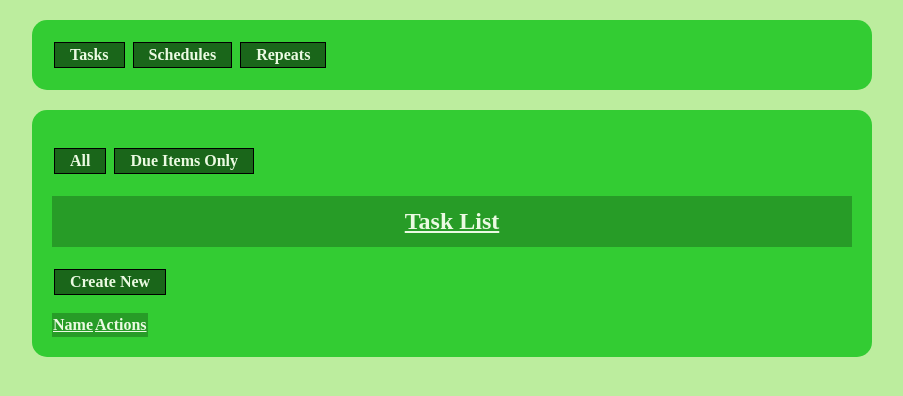
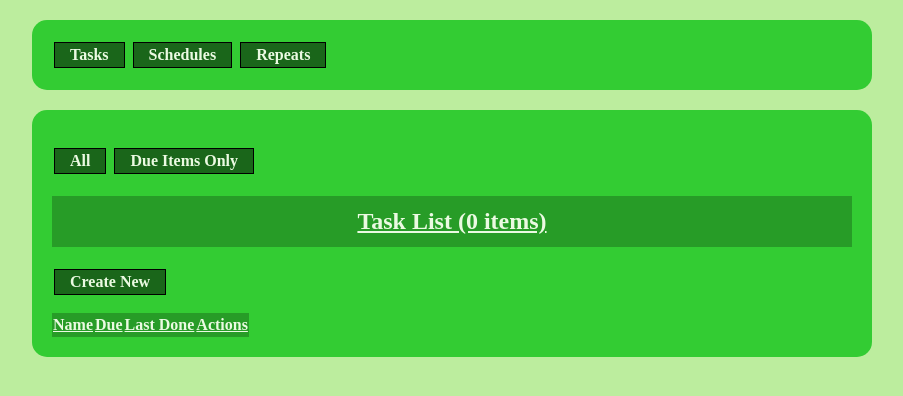
Before and after one commit to snydergd/pmtodo, a Django app: page / in a window 1280 px wide. Shown: the top 396 px of the page, without its empty margins (188-1091 px from the left). Run offline with Django 3.2, Linux system fonts and the light colour scheme; data that the repository does not hold is empty.

Commit message:
added some information to the listings, made things more eye-pleasing

```diff
--- a/todo/main/models.py
+++ b/todo/main/models.py
@@ -33,10 +33,17 @@ class Schedule(models.Model):
 
 class Task(models.Model):
     name = models.CharField('Name of task', max_length=200)
-    desc = models.CharField('What is involved', max_length=300)
+    desc = models.TextField('What is involved', max_length=300, blank=True)
     date_created = models.DateTimeField('Date created', default=timezone.now, blank=True)
     schedules = models.ManyToManyField(Schedule, blank=True)
     next_date = models.DateTimeField('Cached date of next occurance', default=timezone.now, blank=True)
+
+    def last_done(self):
+        completions = self.status_set.filter(complete=True).order_by('-date')
+        if completions.count() > 0:
+            return completions[0].date
+        else:
+            return self.date_created
 
     def next_scheduled_time(self):
         schedules = self.schedules.all()
--- a/todo/main/static/css/main.css
+++ b/todo/main/static/css/main.css
@@ -3,8 +3,9 @@ table {
     border-collapse: collapse;
 }
 table td {
-    padding: 2px 10px;
+    padding: 2px 6px;
     border-bottom: 1px solid black;
+    background-color: #EBFAE2;
 }
 
 h1,h2,h3,h4,h5,h6,th {
@@ -14,6 +15,9 @@ h1,h2,h3,h4,h5,h6,th {
     padding-top: 0.5em;
     padding-bottom: 0.5em;
 }
+h1,h2,h3,h4,h5,h6,th {
+    color: #EBFAE2;
+}
 th {
     padding-top: 0.2em;
     padding-bottom: 0.2em;
@@ -21,6 +25,10 @@ th {
 
 body {
     background-color: #BCED9E;
+}
+
+.bold {
+    font-weight: bold;
 }
 
 #content, #nav {
@@ -40,7 +48,5 @@ body {
     border: 1px solid black;
     display: inline-block;
     margin: 2px;
-}
-a,h1,h2,h3,h4,h5,h6,th {
     color: #EBFAE2;
 }
--- a/todo/main/templates/tasks/list.html
+++ b/todo/main/templates/tasks/list.html
@@ -53,18 +53,22 @@
             <a href="/tasks/" class="button">All</a>
             <a href="/tasks/due.html" class="button">Due Items Only</a>
         </p>
-        <h2>Task List</h2>
+        <h2>Task List ({{ task_list.count }} items)</h2>
         <p>
             <a href="/tasks/modify.html" class="button">Create New</a><br>
         </p>
         <table id="itemList">
             <tr>
                 <th>Name</th>
+                <th>Due</th>
+                <th>Last Done</th>
                 <th>Actions</th>
             </tr>
             {% for task in task_list %}
             <tr id="{{ task.id }}">
                 <td>{{ task.name }}</td>
+                <td>{{ task.next_date|date }}</td>
+                <td>{{ task.last_done|date }}</td>
                 <td>
                     <a href="/tasks/modify.html?id={{ task.pk }}" class="button">Edit</a>
                     <a href="?action=delete&id={{ task.pk }}" class="button delButton">Delete</a>
@@ -73,7 +77,7 @@
             </tr>
             {% endfor %}
             <tr id="completeDialog" style="display:none">
-                <td colspan="2">
+                <td colspan="4">
                     <form action="due.html" method="POST">
                         {% csrf_token %}
                         {{ statForm }}
--- a/todo/main/views.py
+++ b/todo/main/views.py
@@ -42,8 +42,8 @@ def genericModView(request, obj_class, form_class, template, context={}):
         form = form_class(request.POST, instance=instance)
         if form.is_valid():
             instance = form.save()
-        if 'closeafter' in request.GET:
-            return redirect(typeName + 's/list.html')
+        if 'closeafter' in request.POST:
+            return redirect('list.html')
     else:
         form = form_class(instance=instance)
     context['form'] = form.as_p();
@@ -81,9 +81,9 @@ def taskList(request, showDue=False):
                 return redirect("/tasks/")
     context['statForm'] = StatusFormBasic().as_p()
     if showDue:
-        context['task_list'] = Task.objects.filter(next_date__lt=datetime.now())
+        context['task_list'] = Task.objects.filter(next_date__lt=datetime.now()).order_by("next_date")
     else:
-        context['task_list'] = Task.objects.all()
+        context['task_list'] = Task.objects.all().order_by("next_date")
     return render(request, 'tasks/list.html', context)
 
 def repeatView(request):
```
Also changed, not shown: todo/main/templates/tasks/modify.html (+4 -3 lines).
